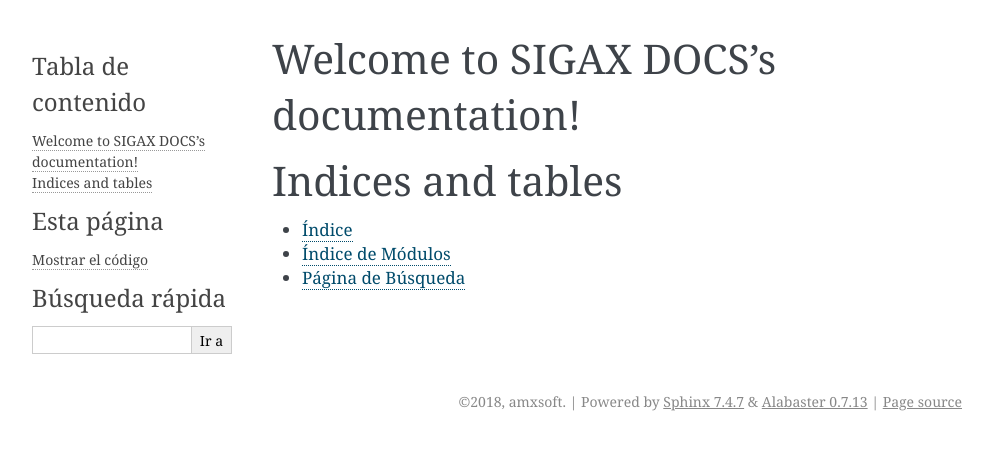
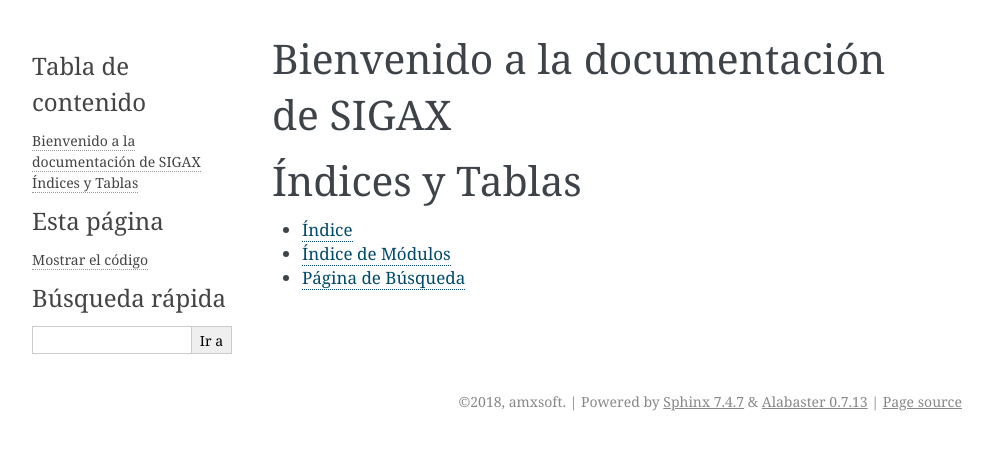
Before and after one commit to jhonsfran1165/docs_sigax, a Sphinx documentation site: the page built from source/index.rst, in a window 1280 px wide. Shown: the top 450 px of the page, without its empty margins (148-1141 px from the left). Built offline with Sphinx 7.4.7, drawn with Linux system fonts in a browser that asks for light colours.

```diff
--- a/source/index.rst
+++ b/source/index.rst
@@ -3,16 +3,16 @@
    You can adapt this file completely to your liking, but it should at least
    contain the root `toctree` directive.
 
-Welcome to SIGAX DOCS's documentation!
+Bienvenido a la documentación de SIGAX
 ======================================
 
 .. toctree::
    :maxdepth: 2
-   :caption: Contents:
+   :caption: Contenido:
 
 
 
-Indices and tables
+Índices y Tablas
 ==================
 
 * :ref:`genindex`
```
Also changed, not shown: 6 other files.
